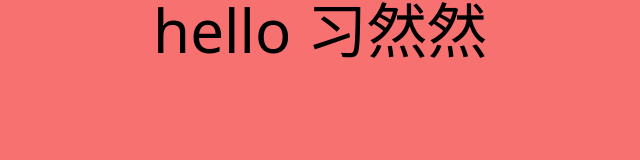
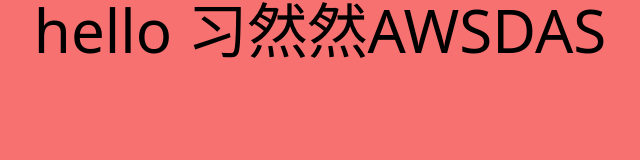
Before and after one commit to xiRanran2/xiranran, a website built with webpack: page public/index.html in a window 1280 px wide. Shown: the whole page, without its empty margins (320-960 px from the left). Built offline with nearby package versions, Linux system fonts and the light colour scheme; files whose address does not match are found by name.

Commit message:
gitee上传

```diff
--- a/public/index.html
+++ b/public/index.html
@@ -9,7 +9,7 @@
     </head>
     <body>
         <div class="w-screen h-screen bg-red-400 text-center overflow-hidden">
-            <p class="align-middle text-6xl text-p">hello 习然然</p>
+            <p class="align-middle text-6xl text-p">hello 习然然AWSDAS</p>
         </div>
     </body>
     <% htmlWebpackPlugin.options.cdn.script.forEach(function (item) {%>
```
